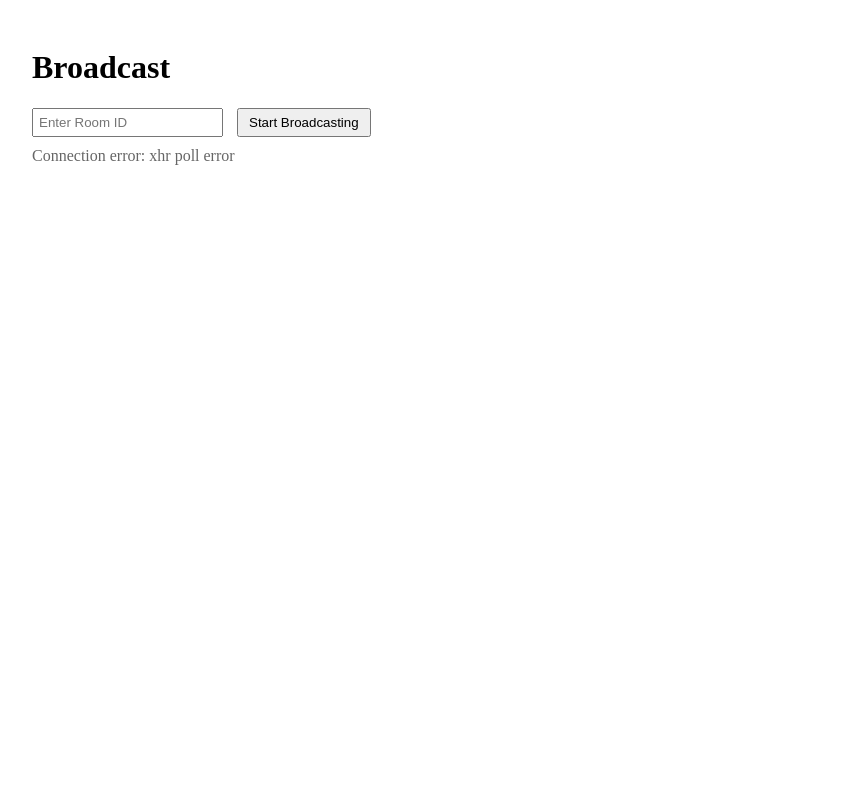
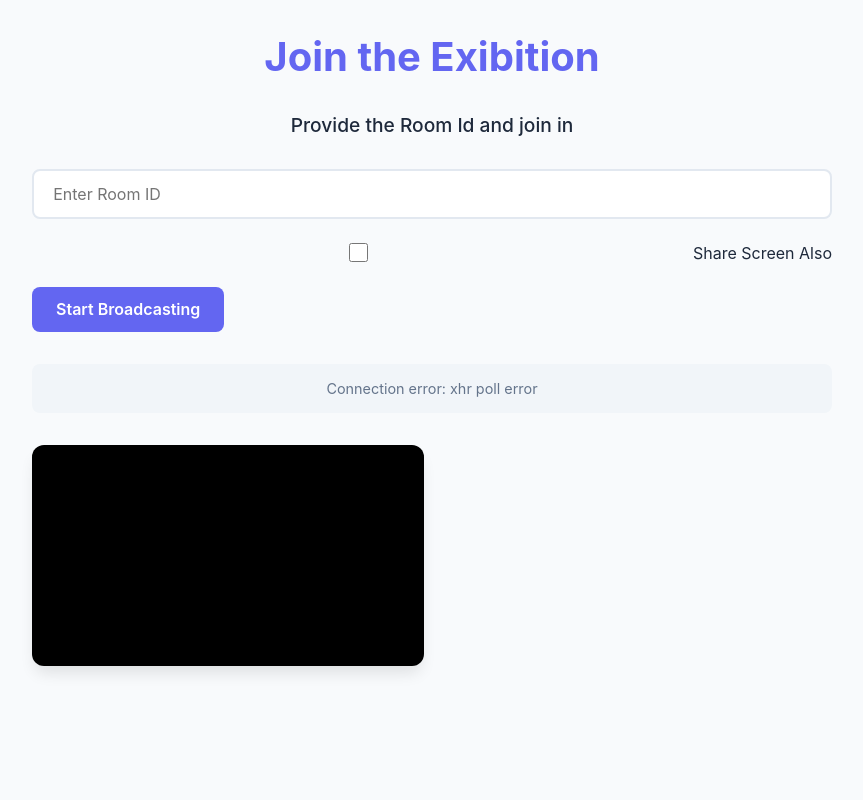
Before and after one commit to ayushjrathod/innovera, a Flask app: page /broadcast in a window 1280 px wide. Shown: the whole page, without its empty margins (208-1071 px from the left). Run offline with Flask 3, Linux system fonts and the light colour scheme; some libraries are stand-ins or nearby versions.

Commit message:
Add Broadcast Control Panel component and styles, update dependencies

```diff
--- /dev/null
+++ b/api/styles/broadcast.css
@@ -0,0 +1,165 @@
+:root {
+  --primary: #6366f1;
+  --primary-hover: #4f46e5;
+  --background: #f8fafc;
+  --text: #1e293b;
+}
+
+* {
+  margin: 0;
+  padding: 0;
+  box-sizing: border-box;
+  font-family: "Inter", system-ui, -apple-system, sans-serif;
+}
+
+body {
+  min-height: 100vh;
+  background: var(--background);
+  color: var(--text);
+  padding: 2rem;
+}
+
+p {
+  font-size: 1.2rem;
+  font-weight: 500;
+  text-align: center;
+  color: var(--text);
+}
+
+.container {
+  max-width: 800px;
+  margin: 0 auto;
+  display: flex;
+  flex-direction: column;
+  gap: 2rem;
+}
+
+h1 {
+  font-size: 2.5rem;
+  font-weight: 700;
+  text-align: center;
+  color: var(--primary);
+}
+
+.controls {
+  display: flex;
+  gap: 1rem;
+  flex-wrap: wrap;
+}
+
+input {
+  flex: 1;
+  padding: 0.8rem 1.2rem;
+  border: 2px solid #e2e8f0;
+  border-radius: 8px;
+  font-size: 1rem;
+  transition: border-color 0.2s;
+  min-width: 200px;
+}
+
+input:focus {
+  outline: none;
+  border-color: var(--primary);
+}
+
+button {
+  padding: 0.8rem 1.5rem;
+  background: var(--primary);
+  color: white;
+  border: none;
+  border-radius: 8px;
+  font-size: 1rem;
+  font-weight: 600;
+  cursor: pointer;
+  transition: background 0.2s, transform 0.1s;
+}
+
+button:hover {
+  background: var(--primary-hover);
+}
+
+button:active {
+  transform: scale(0.98);
+}
+
+#localVideo {
+  width: 100%;
+  border-radius: 12px;
+  box-shadow: 0 10px 15px -3px rgb(0 0 0 / 0.1);
+  background: #000;
+  aspect-ratio: 16/9;
+}
+
+#status {
+  padding: 1rem;
+  border-radius: 8px;
+  background: #f1f5f9;
+  text-align: center;
+  font-size: 0.9rem;
+  color: #64748b;
+}
+
+.video-grid {
+  display: grid;
+  grid-template-columns: 1fr 1fr;
+  gap: 1rem;
+  width: 100%;
+}
+
+#localVideo,
+#screenVideo {
+  width: 100%;
+  border-radius: 12px;
+  box-shadow: 0 10px 15px -3px rgb(0 0 0 / 0.1);
+  background: #000;
+  aspect-ratio: 16/9;
+  object-fit: contain;
+}
+
+#screenVideo {
+  display: none;
+}
+
+.share-options {
+  width: 100%;
+  padding: 0.5rem 0;
+}
+
+.checkbox-label {
+  display: flex;
+  align-items: center;
+  gap: 0.5rem;
+  cursor: pointer;
+}
+
+.checkbox-label input[type="checkbox"] {
+  width: 1.2rem;
+  height: 1.2rem;
+  min-width: auto;
+  cursor: pointer;
+}
+
+.checkbox-text {
+  font-size: 1rem;
+  color: var(--text);
+}
+
+@media (max-width: 640px) {
+  body {
+    padding: 1rem;
+  }
+
+  .controls {
+    flex-direction: column;
+  }
+
+  button {
+    width: 100%;
+  }
+}
+
+@media (max-width: 768px) {
+  .video-grid {
+    grid-template-columns: 1fr;
+  }
+}
--- a/api/templates/broadcast.html
+++ b/api/templates/broadcast.html
@@ -2,49 +2,41 @@
 <html>
   <head>
     <title>Broadcast</title>
-    <style>
-      .container {
-        max-width: 800px;
-        margin: 0 auto;
-        padding: 20px;
-      }
-      #localVideo {
-        width: 100%;
-        max-width: 640px;
-      }
-      #roomInput {
-        padding: 5px;
-        margin-right: 10px;
-      }
-      #startButton {
-        padding: 5px 10px;
-      }
-      #status {
-        margin-top: 10px;
-        color: #666;
-      }
-    </style>
+    <link rel="stylesheet" href="../styles/broadcast.css" />
   </head>
   <body>
     <div class="container">
-      <h1>Broadcast</h1>
-      <div>
+      <h1>Join the Exibition</h1>
+      <p>Provide the Room Id and join in</p>
+      <div class="controls">
         <input type="text" id="roomInput" placeholder="Enter Room ID" />
+        <div class="share-options">
+          <label class="checkbox-label">
+            <input type="checkbox" id="screenShare" />
+            <span class="checkbox-text">Share Screen Also</span>
+          </label>
+        </div>
         <button id="startButton">Start Broadcasting</button>
       </div>
-      <div id="status"></div>
-      <video id="localVideo" autoplay playsinline muted></video>
+      <div id="status">🔴 Offline - Enter a Room ID to begin broadcasting</div>
+      <div class="video-grid">
+        <video id="localVideo" autoplay playsinline m></video>
+        <video id="screenVideo" autoplay playsinline></video>
+      </div>
     </div>
 
     <script src="https://cdnjs.cloudflare.com/ajax/libs/socket.io/4.0.1/socket.io.js"></script>
     <script>
       const socket = io();
       const localVideo = document.getElementById("localVideo");
+      const screenVideo = document.getElementById("screenVideo");
       const startButton = document.getElementById("startButton");
       const roomInput = document.getElementById("roomInput");
       const statusDiv = document.getElementById("status");
+      const screenShare = document.getElementById("screenShare");
 
       let localStream;
+      let screenStream;
       let peerConnections = {};
 
       const configuration = {
@@ -70,18 +62,64 @@
         }
 
         try {
+          // Get camera stream
           localStream = await navigator.mediaDevices.getUserMedia({
             video: true,
             audio: true,
           });
           localVideo.srcObject = localStream;
+
+          // Get screen share if checkbox is checked
+          if (screenShare.checked) {
+            try {
+              screenStream = await navigator.mediaDevices.getDisplayMedia({
+                video: true,
+                audio: true,
+              });
+              screenVideo.srcObject = screenStream;
+              screenVideo.style.display = "block";
+
+              screenStream.getVideoTracks()[0].onended = () => {
+                screenVideo.style.display = "none";
+                screenStream = null;
+                screenShare.checked = false;
+                updatePeerConnections();
+              };
+            } catch (error) {
+              console.error("Screen share error:", error);
+              screenShare.checked = false;
+            }
+          }
+
           socket.emit("create", { room: roomId });
           updateStatus("Starting broadcast...");
           startButton.disabled = true;
+          updatePeerConnections();
         } catch (error) {
           updateStatus("Error accessing media devices: " + error.message);
         }
       });
+
+      function updatePeerConnections() {
+        Object.values(peerConnections).forEach((pc) => {
+          // Remove all existing tracks
+          pc.getSenders().forEach((sender) => pc.removeTrack(sender));
+
+          // Add camera tracks
+          if (localStream) {
+            localStream.getTracks().forEach((track) => {
+              pc.addTrack(track, localStream);
+            });
+          }
+
+          // Add screen tracks
+          if (screenStream) {
+            screenStream.getTracks().forEach((track) => {
+              pc.addTrack(track, screenStream);
+            });
+          }
+        });
+      }
 
       socket.on("viewer_joined", async (data) => {
         const viewerId = data.viewer_id;
@@ -91,10 +129,18 @@
         const peerConnection = new RTCPeerConnection(configuration);
         peerConnections[viewerId] = peerConnection;
 
-        // Add local tracks to the connection
-        localStream.getTracks().forEach((track) => {
-          peerConnection.addTrack(track, localStream);
-        });
+        // Add both streams if available
+        if (localStream) {
+          localStream.getTracks().forEach((track) => {
+            peerConnection.addTrack(track, localStream);
+          });
+        }
+
+        if (screenStream) {
+          screenStream.getTracks().forEach((track) => {
+            peerConnection.addTrack(track, screenStream);
+          });
+        }
 
         // Handle ICE candidates
         peerConnection.onicecandidate = (event) => {
@@ -163,6 +209,9 @@
         if (localStream) {
           localStream.getTracks().forEach((track) => track.stop());
         }
+        if (screenStream) {
+          screenStream.getTracks().forEach((track) => track.stop());
+        }
       };
     </script>
   </body>
--- a/client/package.json
+++ b/client/package.json
@@ -11,6 +11,7 @@
   },
   "dependencies": {
     "@tailwindcss/vite": "^4.0.6",
+    "lucide-react": "^0.475.0",
     "react": "^19.0.0",
     "react-dom": "^19.0.0",
     "react-router-dom": "^7.1.5",
```
Also changed, not shown: api/styles/view.css (added, +57 -0 lines), api/templates/view.html (+25 -3 lines), client/src/components/test.jsx (+25 -14 lines), client/package-lock.json.
